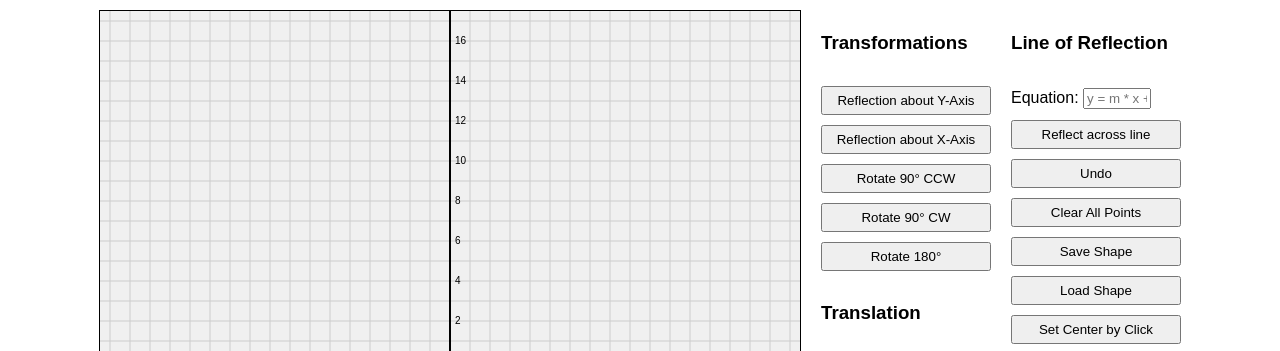
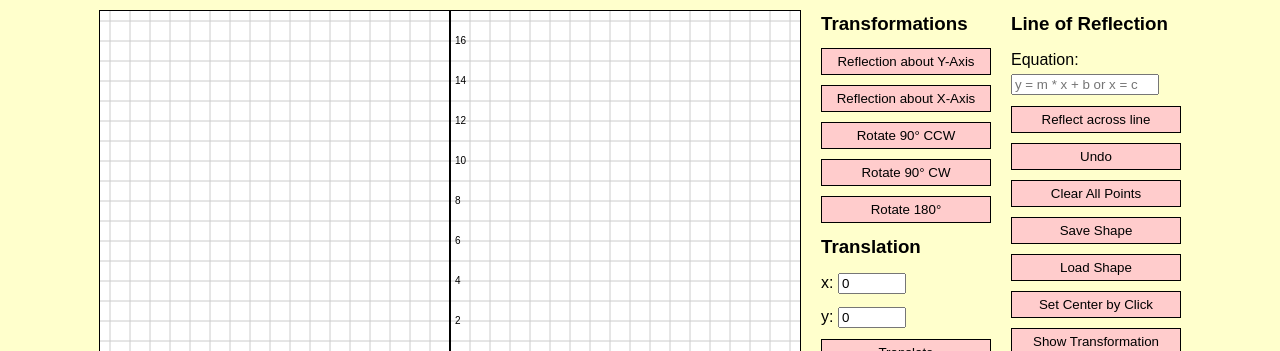
Before and after one commit to Room7Math/Dilation, a plain HTML site: page index.html in a window 1280 px wide. Shown: the top 351 px of the page. Drawn offline with Linux system fonts and the light colour scheme.

Commit message:
Add files via upload

```diff
--- a/style.css
+++ b/style.css
@@ -7,6 +7,7 @@ body {
     max-width: 1080px;
     margin: 0 auto;
     padding: 10px;
+    background-color: #ffffcc;
 }
 
 #main-container {
@@ -20,9 +21,15 @@ body {
 
 canvas {
     border: 1px solid black;
-    background-color: #f0f0f0;
+    background-color: #ffffff;
     width: 700px;
     height: 700px;
+
+}
+
+h3, h4 {
+    margin-top: 0;
+    margin-bottom: 0;
 }
 
 #controls {
@@ -69,6 +76,9 @@ footer {
 input {
     width: 60px;
 }
+#equation{
+    width: 140px;
+}
 
 #xCoord,
 #yCoord {
@@ -89,6 +99,12 @@ button {
     cursor: pointer;
     width: 100%;
     text-align: center;
+    background-color: #ffcccc;
+    border: 1px solid #000000;
+}
+button:hover {
+  background-color: #fc8fbc;
+  color: white;
 }
 
 @media (max-width: 1080px) {
```
Also changed, not shown: index.html (line endings or trailing spaces).
